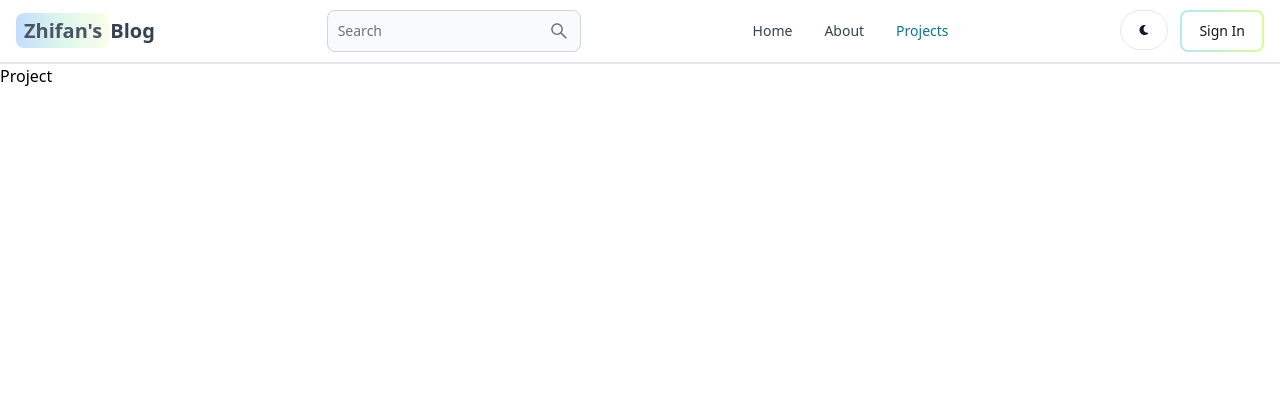
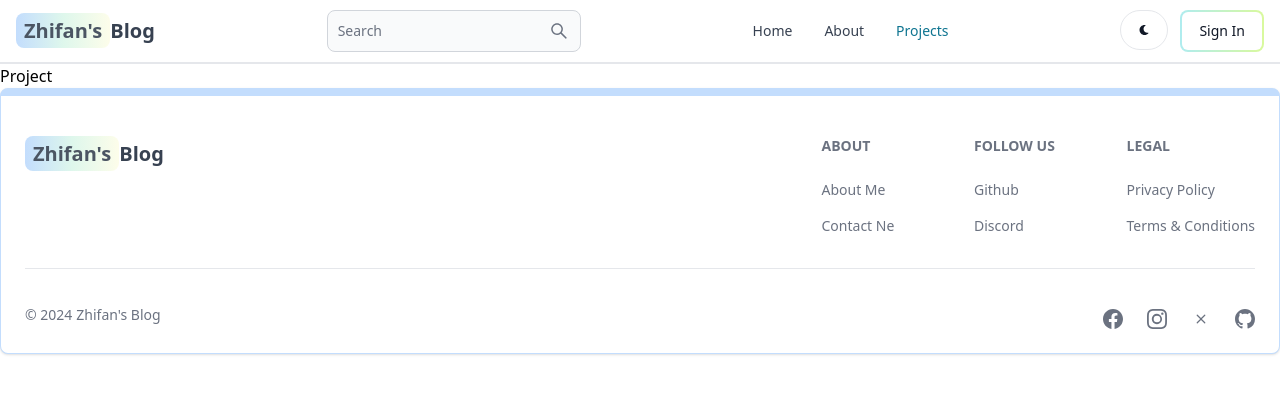
Before and after one commit to mashpotato9/mernBlog, a React (Vite) app in the folder client/: page /projects in a window 1280 px wide. Shown: the top 394 px of the page. Built offline with nearby package versions, Linux system fonts and the light colour scheme; no server answers.

Commit message:
create footer component

```diff
--- a/client/src/App.jsx
+++ b/client/src/App.jsx
@@ -6,6 +6,7 @@ import Register from './pages/Register.jsx'
 import Dashboard from './pages/Dashboard.jsx'
 import Projects from './pages/Projects.jsx'
 import Header from './components/Header.jsx'
+import Footer from './components/Footer.jsx'
 
 export default function App() {
   return (
@@ -20,6 +21,7 @@ export default function App() {
         <Route path="/projects" element={<Projects />} />
 
       </Routes>
+      <Footer />
     </BrowserRouter>
   )
 }
--- /dev/null
+++ b/client/src/components/Footer.jsx
@@ -0,0 +1,85 @@
+import { Footer } from 'flowbite-react'
+import { Link } from 'react-router-dom'
+import { BsFacebook, BsGithub, BsInstagram, BsX } from 'react-icons/bs'
+
+export default function FooterCom() {
+  return (
+    <Footer container className='border border-t-8 border-blue-200'>
+        <div className='w-full max-w-7xl mx-auto'>
+            <div className='grid w-full justify-between sm:flex md:grid-cols-1'>
+                <div className='mt-5'>
+                    <Link to="/" className="self-center whitespace-nowrap text-lg
+                        sm:text-xl font-semibold dark:text-white">
+                        <span className="px-2 py-1 bg-gradient-to-r from-blue-200
+                            via-green-100 to-yellow-50 rounded-lg text-gray-600">
+                            Zhifan's
+                        </span>
+                        <span className="text-gray-700">Blog</span>
+                    </Link>
+                </div>
+                <div className='grid grid-cols-2 gap-8 mt-4 sm:grid-cols-3 sm:gap-6'>
+                    <div>
+                        <Footer.Title title='About' />
+                        <Footer.LinkGroup col>
+                            <Footer.Link
+                                to="/about"
+                                target='_blank'
+                                rel='noopener noreferrer'
+                            > About Me </Footer.Link>
+                            <Footer.Link
+                                to="/about"
+                                target='_blank'
+                                rel='noopener noreferrer'
+                            > Contact Ne </Footer.Link>
+                        </Footer.LinkGroup>
+                    </div>
+                    <div>
+                        <Footer.Title title='Follow Us' />
+                        <Footer.LinkGroup col>
+                            <Footer.Link
+                                href="https://www.github.com"
+                                target='_blank'
+                                rel='noopener noreferrer'
+                            > Github </Footer.Link>
+                            <Footer.Link
+                                href='https://www.discord.com'
+                                target='_blank'
+                                rel='noopener noreferrer'
+                            > Discord </Footer.Link>
+                        </Footer.LinkGroup>
+                    </div>
+                    <div>
+                        <Footer.Title title='Legal' />
+                        <Footer.LinkGroup col>
+                            <Footer.Link
+                                href="#"
+                                target='_blank'
+                                rel='noopener noreferrer'
+                            > Privacy Policy </Footer.Link>
+                            <Footer.Link
+                                href='#'
+                                target='_blank'
+                                rel='noopener noreferrer'
+                            > Terms & Conditions </Footer.Link>
+                        </Footer.LinkGroup>
+                    </div>
+                </div>
+            </div>
+            <Footer.Divider />
+            <div className='w-full sm:flex sm:items-center sm:justify-between'>
+                <Footer.Copyright
+                    href='#'
+                    by="Zhifan's Blog"
+                    year={new Date().getFullYear()}
+                />
+                <div className='flex gap-6 sm:mt-2 mt-4 sm:justify-center'>
+                    <Footer.Icon href='#' icon={BsFacebook} />
+                    <Footer.Icon href='#' icon={BsInstagram} />
+                    <Footer.Icon href='#' icon={BsX} />
+                    <Footer.Icon href='#' icon={BsGithub} />
+                </div>
+            </div>
+        </div>
+    </Footer>
+  )
+}
```
